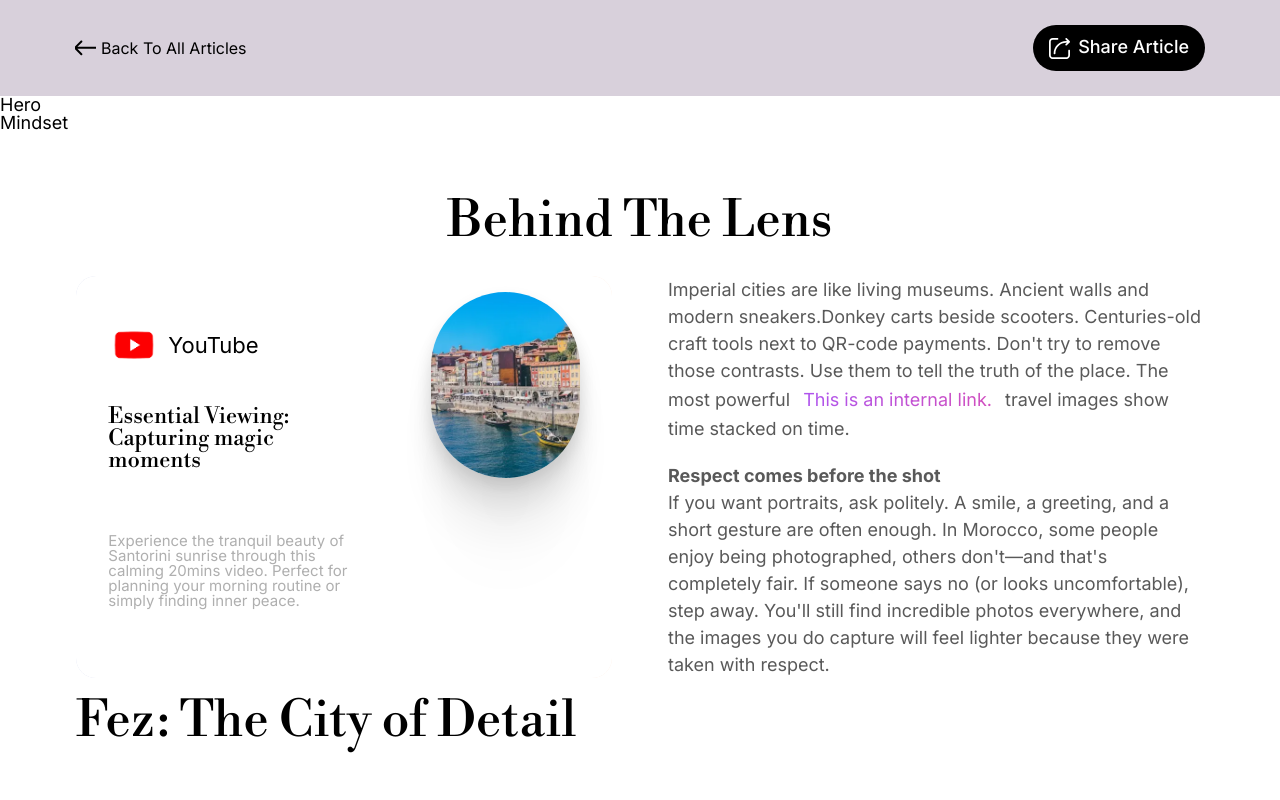
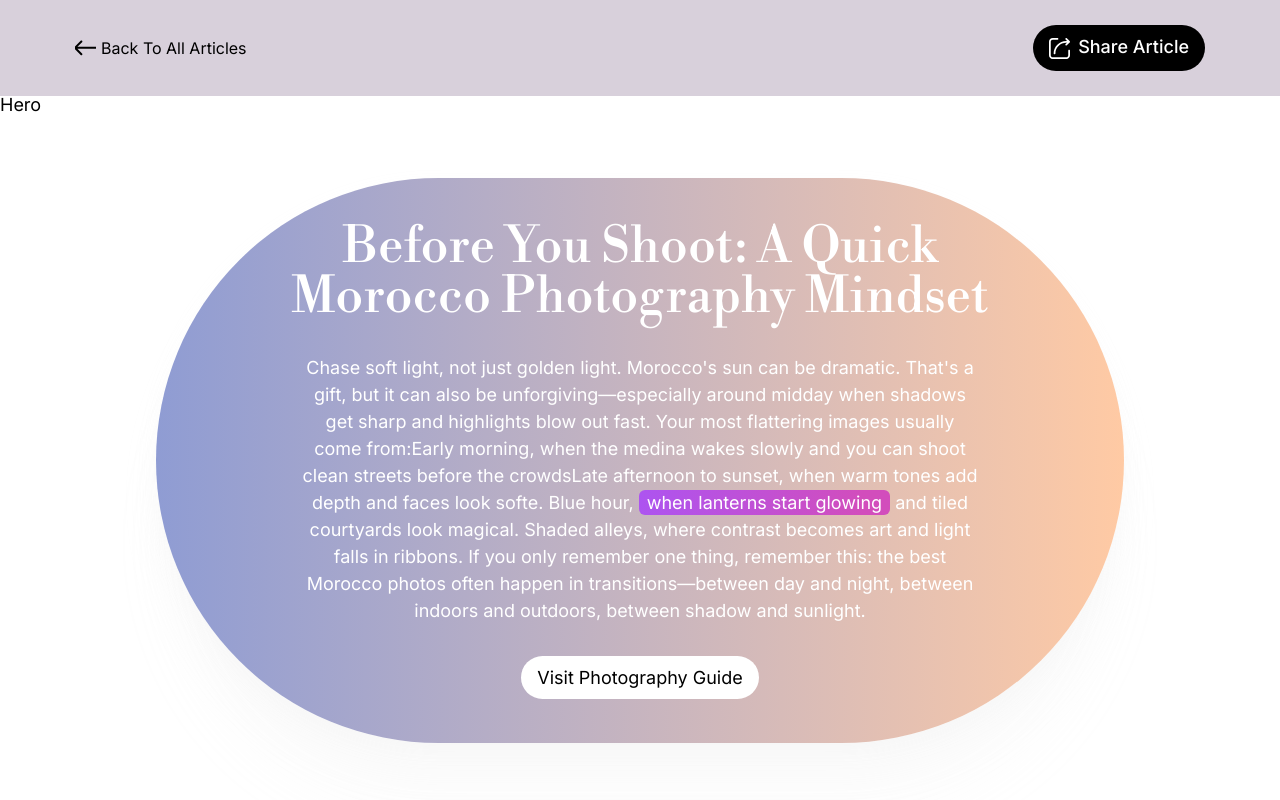
Before and after one commit to EssiJunior/photo-journey-landing, a Next.js app: page / in a window 1280 px wide. Shown: the top 800 px of the page. Built offline with nearby package versions, Linux system fonts and the light colour scheme.

Commit message:
Done Mindset

```diff
--- a/components/atoms/Button.tsx
+++ b/components/atoms/Button.tsx
@@ -3,7 +3,7 @@ import React from 'react'
 const Button = ({ children, className }: { children: React.ReactNode, className?: string }) => {
     return (
 
-        <button className={`flex rounded-[100px] backdrop-blur-[90px] px-4 py-[12.5px] gap-2 cursor-pointer hover:scale-105 transition-all duration-200 ease-in-out ${className}`}>
+        <button className={`flex rounded-[100px] backdrop-blur-[90px] px-4 py-[12.5px] gap-2 cursor-pointer ${className}`}>
             {children}
         </button>
     )
--- a/components/molecules/SectionGrid.tsx
+++ b/components/molecules/SectionGrid.tsx
@@ -2,7 +2,7 @@ import React from 'react'
 
 const SectionGrid = ({ children, className }: { children: React.ReactNode, className?: string }) => {
     return (
-        <div className={`grid grid-cols-2 gap-14 ${className}`}>
+        <div className={`grid grid-cols-1 xl:grid-cols-2 gap-14 ${className}`}>
             {children}
         </div>
     )
--- a/components/molecules/cards/SocialMediaPostCard.tsx
+++ b/components/molecules/cards/SocialMediaPostCard.tsx
@@ -15,7 +15,7 @@ const socialMedias = {
 
 const SocialMediaPostCard = ({ image, title, description, socialMedia, className }: { image: StaticImageData, title: string, description: string, socialMedia: keyof typeof socialMedias, className?: string }) => {
     return (
-        <aside className={`relative p-[0.35px] rounded-[20px] bg-linear-to-r from-primary/35 to-secondary/35 ${className}`}>
+        <aside className={`social-media-card relative p-[0.35px] rounded-[20px] bg-linear-to-r from-primary/35 to-secondary/35 ${className}`}>
             <div className="flex gap-19 rounded-[20px] py-4 px-8 h-full w-full bg-white">
                 <div className="grid gap-2 max-w-[434px]">
                     <div className="flex items-center gap-2">
--- a/containers/Mindset.tsx
+++ b/containers/Mindset.tsx
@@ -1,8 +1,22 @@
+import Button from '@/components/atoms/Button'
+import HighlightSectionText from '@/components/atoms/typography/bodies/HighlightSectionText'
+import SectionText from '@/components/atoms/typography/bodies/SectionText'
+import SectionHeading from '@/components/atoms/typography/headings/SectionHeading'
+import Section from '@/components/molecules/Section'
 import React from 'react'
 
 const Mindset = () => {
     return (
-        <div>Mindset</div>
+        <Section>
+            <div className='mindset-shadow mx-auto grid place-items-center w-full max-w-[968px] rounded-[600px] bg-linear-to-r from-primary to-secondary text-white py-11 px-22 gap-8'>
+
+                <SectionHeading title='Before You Shoot: A Quick Morocco Photography Mindset' />
+                <SectionText className='text-center text-white max-w-[679px]'>
+                    Chase soft light, not just golden light. Morocco&apos;s sun can be dramatic. That&apos;s a gift, but it can also be unforgiving—especially around midday when shadows get sharp and highlights blow out fast. Your most flattering images usually come from:Early morning, when the medina wakes slowly and you can shoot clean streets before the crowdsLate afternoon to sunset, when warm tones add depth and faces look softe. Blue hour, <HighlightSectionText text='when lanterns start glowing' /> and tiled courtyards look magical. Shaded alleys, where contrast becomes art and light falls in ribbons. If you only remember one thing, remember this: the best Morocco photos often happen in transitions—between day and night, between indoors and outdoors, between shadow and sunlight.
+                </SectionText>
+                <Button className='bg-white text-black'>Visit Photography Guide</Button>
+            </div>
+        </Section>
     )
 }
 
--- a/styles/globals.css
+++ b/styles/globals.css
@@ -127,3 +127,21 @@
     0px 105px 42.37px 0px #00000003,
     0px 163.95px 46.05px 0px #00000000 !important;
 }
+
+.social-media-card {
+  box-shadow:
+    0px 9px 20px 0px #e0e0e01a,
+    0px 37px 37px 0px #e0e0e017,
+    0px 82px 49px 0px #e0e0e00d,
+    0px 146px 59px 0px #e0e0e003,
+    0px 229px 64px 0px #e0e0e000;
+}
+
+.mindset-shadow {
+  box-shadow:
+    0px 9px 20px 0px #e0e0e01a,
+    0px 37px 37px 0px #e0e0e017,
+    0px 82px 49px 0px #e0e0e00d,
+    0px 146px 59px 0px #e0e0e003,
+    0px 229px 64px 0px #e0e0e000;
+}
```
